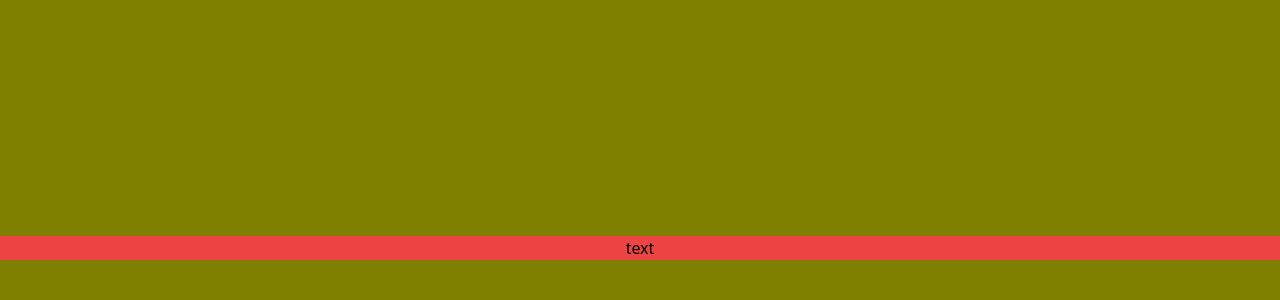
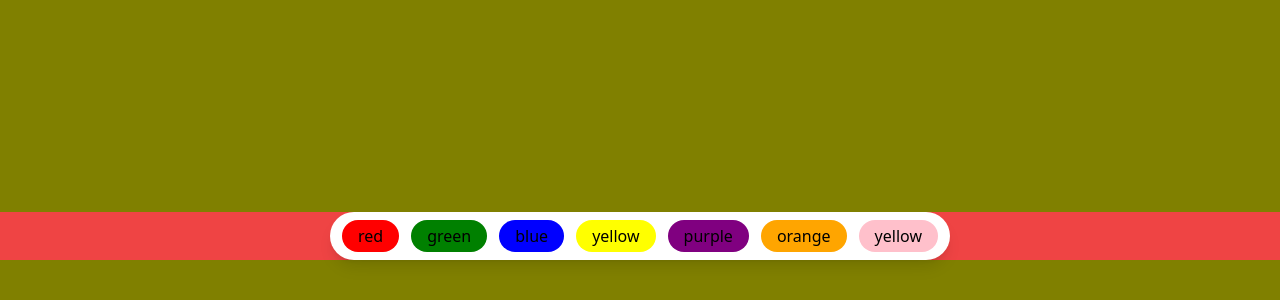
Before and after one commit to Shrawan2002/React-Code, a React (Vite) app in the folder 04bgchange/: page / in a window 1280 px wide. Shown: the part 492-792 px from the top of the page. Built offline with nearby package versions, Linux system fonts and the light colour scheme.

Commit message:
initial files

```diff
--- a/04bgchange/src/App.jsx
+++ b/04bgchange/src/App.jsx
@@ -4,16 +4,30 @@ import { useState } from 'react'
 function App() {
   const [color, setColor] = useState("olive")
 
+  // let updRed = ()=>{
+  //   setColor("red")
+  // }
+
   return (
     <>
       <div className="w-full h-screen duration-200"
       style={{backgroundColor:color}} >
-        <div className=" fixed flex  flex-wrap bg-red-500 justify-center bottom-12 inset-x-0 px-2">text </div>
+        <div className=" fixed flex  flex-wrap bg-red-500 justify-center bottom-12 inset-x-0 px-2">
+          <div className="flex flex-wrap justify-center gap-x-3 shadow-lg bg-white px-3 py-2 rounded-3xl">
+            <button onClick={()=>setColor("red")} className="px-4 py-1 outline-none  rounded-full shadow-lx " style={{backgroundColor:"red"}}>red</button>
+             <button onClick={()=>setColor("green")} className="px-4 py-1 outline-none  rounded-full shadow-lx " style={{backgroundColor:"green"}}>green</button>
+              <button onClick={()=>setColor("blue")} className="px-4 py-1 outline-none  rounded-full shadow-lx " style={{backgroundColor:"blue"}}>blue</button>
+                <button onClick={()=>setColor("yellow")} className="px-4 py-1 outline-none  rounded-full shadow-lx " style={{backgroundColor:"yellow"}}>yellow</button>
+                   <button onClick={()=>setColor("purple")} className="px-4 py-1 outline-none  rounded-full shadow-lx " style={{backgroundColor:"purple"}}>purple</button>
+                      <button onClick={()=>setColor("orange")} className="px-4 py-1 outline-none  rounded-full shadow-lx " style={{backgroundColor:"orange"}}>orange</button>
+                         <button onClick={()=>setColor("pink")} className="px-4 py-1 outline-none  rounded-full shadow-lx " style={{backgroundColor:"pink"}}>yellow</button>
+          </div>
+        </div>
       </div>
-
-
     </>
   )
 }
 
 export default App
+
+//onClick -> expect karta hai ek functio
```
